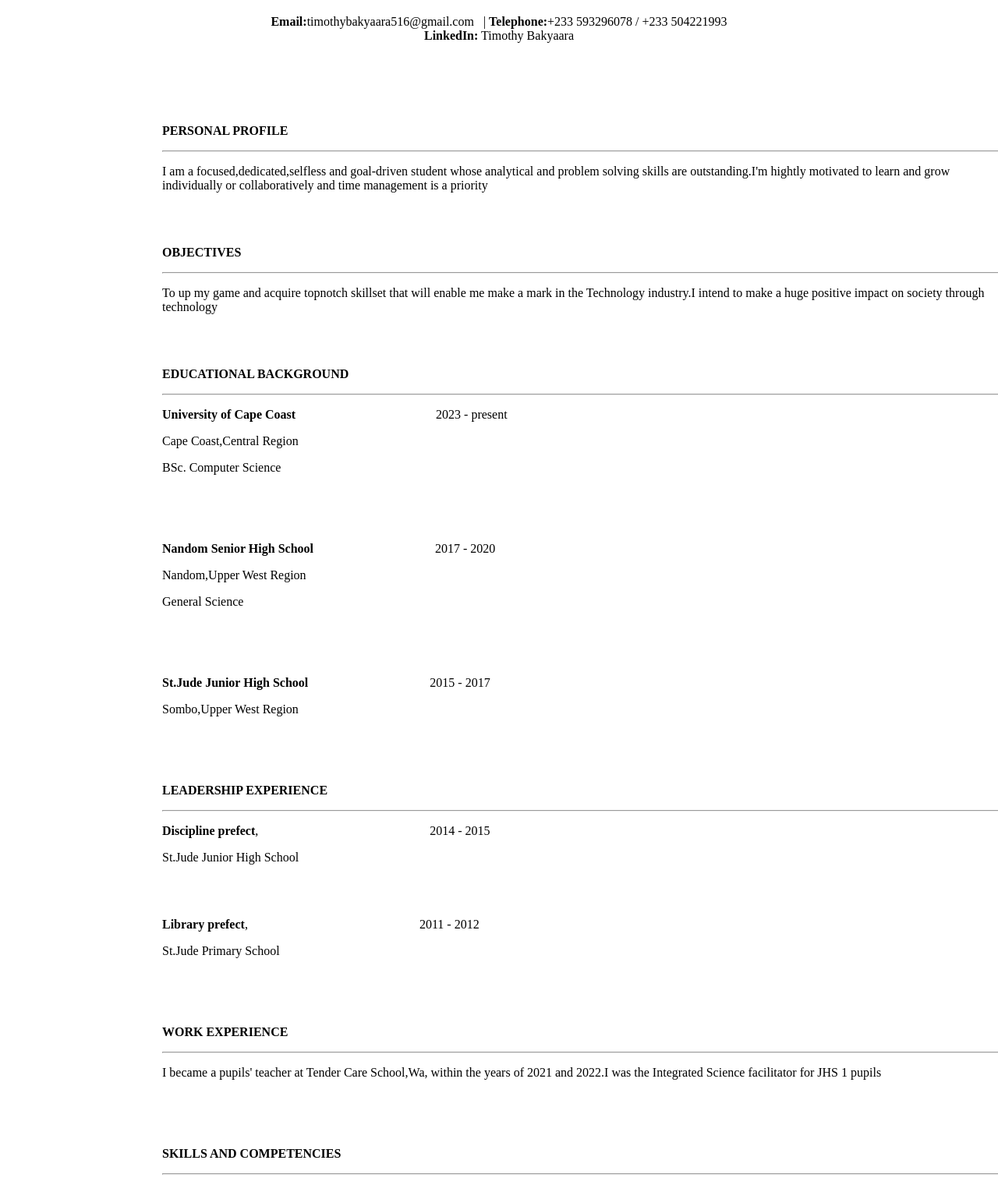
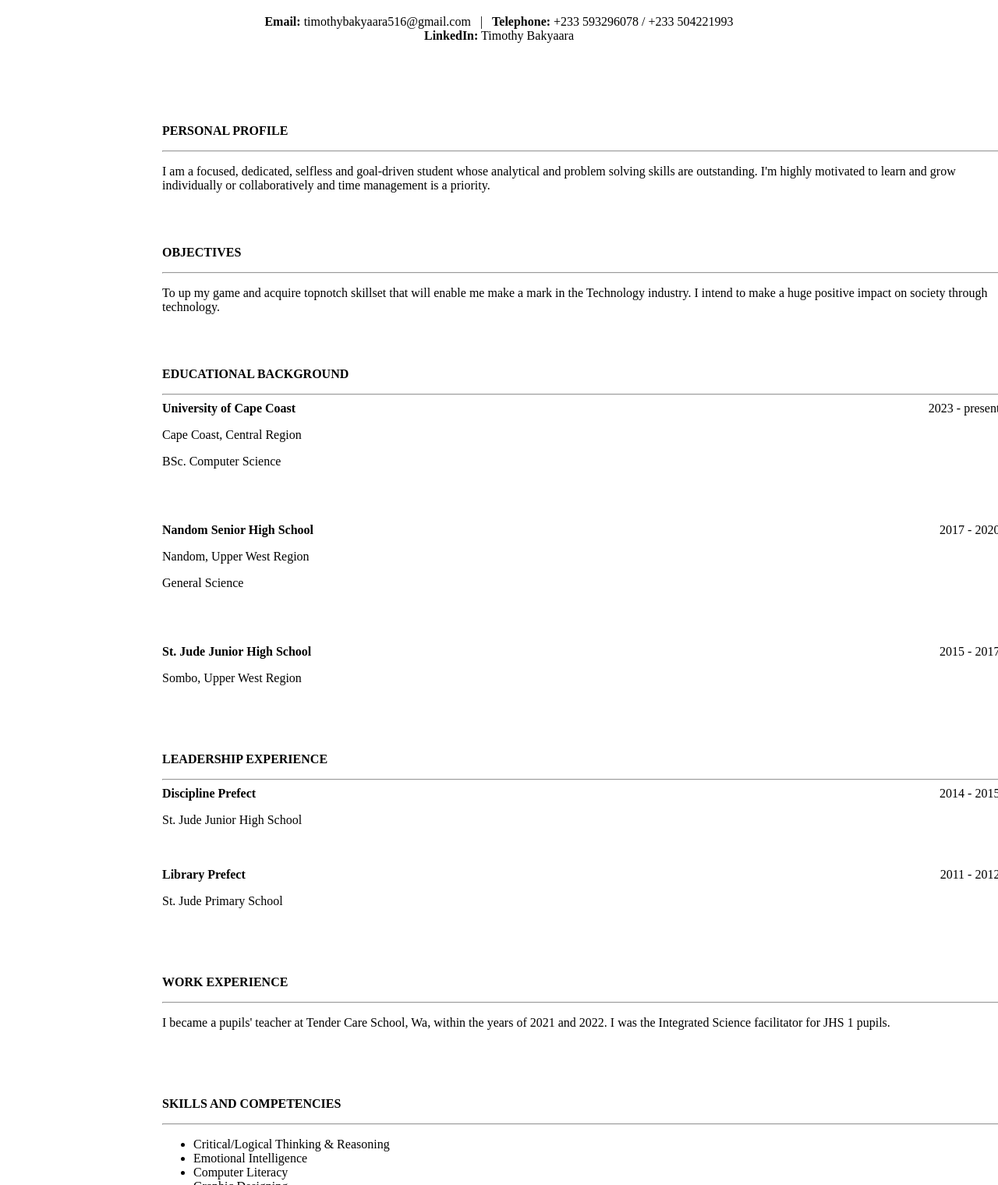
Before and after one commit to Timothy940/my-cv, a plain HTML site: page index.html in a window 1280 px wide. Shown: the part 61-1581 px from the top of the page at 78% size. Drawn offline with Linux system fonts and the light colour scheme.

Commit message:
Update index.html

```diff
--- a/index.html
+++ b/index.html
@@ -5,13 +5,13 @@
   <meta name="viewport" content="width=device-width, initial-scale=1.0">
   <title>MY CV</title>
 
-
   <style>
     @media (max-width: 768px) {
       p[style*="margin-left: 200px"],
       p[style*="margin-left: 200PX"],
       hr[style*="margin-left: 200px"],
       ul[style*="margin-left: 200px"],
+      div[style*="margin-left: 200px"],
       P[style*="margin-left: 200PX"] {
         margin-left: 5% !important;
         width: 90% !important;
@@ -21,90 +21,107 @@
 </head>
 <body>
   <h1 style="text-align: center;">TIMOTHY BAKYAARA</h1>
-  <p style="text-align: center;"><b>Email:</b>timothybakyaara516@gmail.com &nbsp;  |&nbsp;<b>Telephone:</b>+233 593296078&nbsp;/&nbsp;+233 504221993 <br><b>LinkedIn:</b> Timothy Bakyaara</p>
+  <p style="text-align: center;">
+    <b>Email:</b> timothybakyaara516@gmail.com &nbsp; | &nbsp;
+    <b>Telephone:</b> +233 593296078 / +233 504221993 <br>
+    <b>LinkedIn:</b> Timothy Bakyaara
+  </p>
   <br><br><br><br>
 
   <p style="font-weight: bold;margin-left: 200PX;">PERSONAL PROFILE</p>
   <hr style="margin-left: 200px;width: 85%;">
-  <p style="margin-left: 200px;">I am a focused,dedicated,selfless and goal-driven student whose analytical and problem solving skills are outstanding.I'm hightly motivated to learn and grow individually or collaboratively and time management is a priority</p>
+  <p style="margin-left: 200px;">I am a focused, dedicated, selfless and goal-driven student whose analytical and problem solving skills are outstanding. I'm highly motivated to learn and grow individually or collaboratively and time management is a priority.</p>
   <br><br>
 
   <p style="font-weight: bold;margin-left: 200PX;">OBJECTIVES</p>
   <hr style="margin-left: 200px;width: 85%;">
-  <p style="margin-left: 200PX;">To up my game and acquire topnotch skillset that will enable me make a mark in the Technology industry.I intend to make a huge positive impact on society through technology </p>
+  <p style="margin-left: 200PX;">To up my game and acquire topnotch skillset that will enable me make a mark in the Technology industry. I intend to make a huge positive impact on society through technology.</p>
   <br><br>
 
   <p style="font-weight: bold;margin-left: 200PX;">EDUCATIONAL BACKGROUND</p>
   <hr style="margin-left: 200px;width: 85%;">
-  <p style="margin-left: 200PX;"><b>University of Cape Coast</b>&nbsp;&nbsp;&nbsp;&nbsp;&nbsp;&nbsp;&nbsp;&nbsp;&nbsp;&nbsp;&nbsp;&nbsp;&nbsp;&nbsp;&nbsp;&nbsp;&nbsp;&nbsp;&nbsp;&nbsp;&nbsp;&nbsp;&nbsp;&nbsp;&nbsp;&nbsp;&nbsp;&nbsp;&nbsp;&nbsp;&nbsp;&nbsp;&nbsp;&nbsp;&nbsp;&nbsp;&nbsp;&nbsp;&nbsp;&nbsp;&nbsp;&nbsp;&nbsp;&nbsp;&nbsp;2023 - present</p>
-  <p style="margin-left: 200px;">Cape Coast,Central Region</p>
+
+  <div style="margin-left: 200PX; display: flex; justify-content: space-between; width: 85%;">
+    <b>University of Cape Coast</b>
+    <span>2023 - present</span>
+  </div>
+  <p style="margin-left: 200px;">Cape Coast, Central Region</p>
   <p style="margin-left: 200px;">BSc. Computer Science</p>
   <br><br><br>
 
-  <p style="margin-left: 200PX;"><b>Nandom Senior High School</b>&nbsp;&nbsp;&nbsp;&nbsp;&nbsp;&nbsp;&nbsp;&nbsp;&nbsp;&nbsp;&nbsp;&nbsp;&nbsp;&nbsp;&nbsp;&nbsp;&nbsp;&nbsp;&nbsp;&nbsp;&nbsp;&nbsp;&nbsp;&nbsp;&nbsp;&nbsp;&nbsp;&nbsp;&nbsp;&nbsp;&nbsp;&nbsp;&nbsp;&nbsp;&nbsp;&nbsp;&nbsp;&nbsp;&nbsp;2017 - 2020</p>
-  <p style="margin-left: 200px;">Nandom,Upper West Region</p>
+  <div style="margin-left: 200PX; display: flex; justify-content: space-between; width: 85%;">
+    <b>Nandom Senior High School</b>
+    <span>2017 - 2020</span>
+  </div>
+  <p style="margin-left: 200px;">Nandom, Upper West Region</p>
   <p style="margin-left: 200px;">General Science</p>
   <br><br><br>
 
-  <p style="margin-left: 200PX;"><b>St.Jude Junior High School</b>&nbsp;&nbsp;&nbsp;&nbsp;&nbsp;&nbsp;&nbsp;&nbsp;&nbsp;&nbsp;&nbsp;&nbsp;&nbsp;&nbsp;&nbsp;&nbsp;&nbsp;&nbsp;&nbsp;&nbsp;&nbsp;&nbsp;&nbsp;&nbsp;&nbsp;&nbsp;&nbsp;&nbsp;&nbsp;&nbsp;&nbsp;&nbsp;&nbsp;&nbsp;&nbsp;&nbsp;&nbsp;&nbsp;&nbsp;2015 - 2017</p>
-  <p style="margin-left: 200px;">Sombo,Upper West Region</p>
+  <div style="margin-left: 200PX; display: flex; justify-content: space-between; width: 85%;">
+    <b>St. Jude Junior High School</b>
+    <span>2015 - 2017</span>
+  </div>
+  <p style="margin-left: 200px;">Sombo, Upper West Region</p>
   <br><br><br>
 
   <p style="font-weight: bold;margin-left: 200PX;">LEADERSHIP EXPERIENCE</p>
   <hr style="margin-left: 200px;width: 85%;">
-  <p style="margin-left: 200PX;"><b>Discipline prefect</b>,&nbsp;&nbsp;&nbsp;&nbsp;&nbsp;&nbsp;&nbsp;&nbsp;&nbsp;&nbsp;&nbsp;&nbsp;&nbsp;&nbsp;&nbsp;&nbsp;&nbsp;&nbsp;&nbsp;&nbsp;&nbsp;&nbsp;&nbsp;&nbsp;&nbsp;&nbsp;&nbsp;&nbsp;&nbsp;&nbsp;&nbsp;&nbsp;&nbsp;&nbsp;&nbsp;&nbsp;&nbsp;&nbsp;&nbsp;&nbsp;&nbsp;&nbsp;&nbsp;&nbsp;&nbsp;&nbsp;&nbsp;&nbsp;&nbsp;&nbsp;&nbsp;&nbsp;&nbsp;&nbsp;&nbsp;2014 - 2015</p>
-  <p style="margin-left: 200px;"> St.Jude Junior High School</p>
+
+  <div style="margin-left: 200PX; display: flex; justify-content: space-between; width: 85%;">
+    <b>Discipline Prefect</b>
+    <span>2014 - 2015</span>
+  </div>
+  <p style="margin-left: 200px;">St. Jude Junior High School</p>
   <br><br>
 
-  <p style="margin-left: 200PX;"><b>Library prefect</b>,&nbsp;&nbsp;&nbsp;&nbsp;&nbsp;&nbsp;&nbsp;&nbsp;&nbsp;&nbsp;&nbsp;&nbsp;&nbsp;&nbsp;&nbsp;&nbsp;&nbsp;&nbsp;&nbsp;&nbsp;&nbsp;&nbsp;&nbsp;&nbsp;&nbsp;&nbsp;&nbsp;&nbsp;&nbsp;&nbsp;&nbsp;&nbsp;&nbsp;&nbsp;&nbsp;&nbsp;&nbsp;&nbsp;&nbsp;&nbsp;&nbsp;&nbsp;&nbsp;&nbsp;&nbsp;&nbsp;&nbsp;&nbsp;&nbsp;&nbsp;&nbsp;&nbsp;&nbsp;&nbsp;&nbsp;2011 - 2012</p>
-  <p style="margin-left: 200px;"> St.Jude Primary School</p>
+  <div style="margin-left: 200PX; display: flex; justify-content: space-between; width: 85%;">
+    <b>Library Prefect</b>
+    <span>2011 - 2012</span>
+  </div>
+  <p style="margin-left: 200px;">St. Jude Primary School</p>
   <br><br><br>
 
   <p style="font-weight: bold;margin-left: 200PX;">WORK EXPERIENCE</p>
   <hr style="margin-left: 200px;width: 85%;">
-  <p style="margin-left: 200PX;">I became a pupils' teacher at Tender Care School,Wa, within the years of 2021 and 2022.I was the Integrated Science facilitator for JHS 1 pupils</p>
+  <p style="margin-left: 200PX;">I became a pupils' teacher at Tender Care School, Wa, within the years of 2021 and 2022. I was the Integrated Science facilitator for JHS 1 pupils.</p>
   <br><br><br>
 
-  <p style="font-weight: bold;margin-left: 200PX;">  SKILLS AND COMPETENCIES</p>
+  <p style="font-weight: bold;margin-left: 200PX;">SKILLS AND COMPETENCIES</p>
   <hr style="margin-left: 200px;width: 85%;">
-  <p style="margin-left: 200px;">
   <ul style="margin-left: 200px;">
-      <li>Critical/Logical thinking & Reasoning</li>
+    <li>Critical/Logical Thinking & Reasoning</li>
     <li>Emotional Intelligence</li>
     <li>Computer Literacy</li>
     <li>Graphic Designing</li>
-      <li>Frontend Web Development </li>
-      <li>Database Management(SQL)</li>
+    <li>Frontend Web Development</li>
+    <li>Database Management (SQL)</li>
     <li>Planning & Time Management</li>
-      <li>Team work & Collaboration</li>
+    <li>Teamwork & Collaboration</li>
     <li>Effective Communication</li>
   </ul>
-  </p>
   <br><br><br>
 
   <p style="font-weight: bold;margin-left: 200PX;">LANGUAGES</p>
   <hr style="margin-left: 200px;width: 85%;">
-  <p style="margin-left: 200px;">
   <ul style="margin-left: 200px;">
     <li>English</li>
     <li>Dagaare</li>
-      <li>Twi:Basic level</li>
+    <li>Twi: Basic Level</li>
   </ul>
-  </p>
   <br><br><br>
 
   <p style="font-weight: bold;margin-left: 200PX;">REFEREES</p>
   <hr style="margin-left: 200px;width: 85%;">
+
   <p style="margin-left: 200PX;">Mr. Luke Angsoayiri</p>
   <p style="margin-left: 200PX;">Mathematics Tutor</p>
   <p style="margin-left: 200PX;">Nandom SHS</p>
-  <p style="margin-left: 200PX;"><b>Email:</b>angsoayiriluke5@gmail.com</p>
-
+  <p style="margin-left: 200PX;"><b>Email:</b> angsoayiriluke5@gmail.com</p>
   <br><br><br>
 
   <p style="margin-left: 200PX;">Madam Esther Baguri</p>
-  <p style="margin-left: 200PX;">A Teacher at St. James Anglican Basic school,Elmina</p>
-  <p style="margin-left: 200PX;"><b>Email:</b>estherbaguri@gmail.com</p>
+  <p style="margin-left: 200PX;">A Teacher at St. James Anglican Basic School, Elmina</p>
+  <p style="margin-left: 200PX;"><b>Email:</b> estherbaguri@gmail.com</p>
 
 </body>
 </html>
```
Lines whose indentation alone changed are shown as unchanged.
